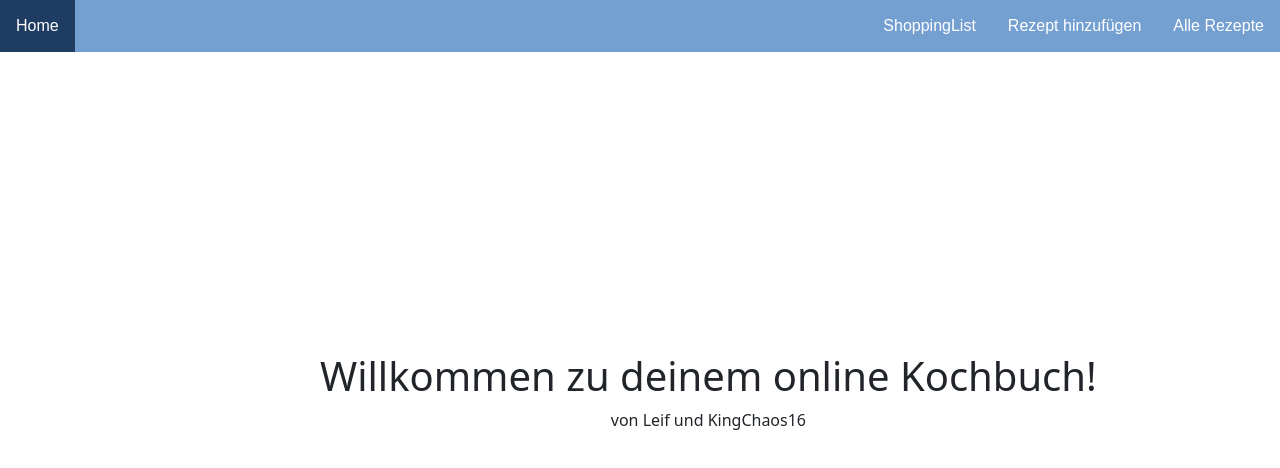
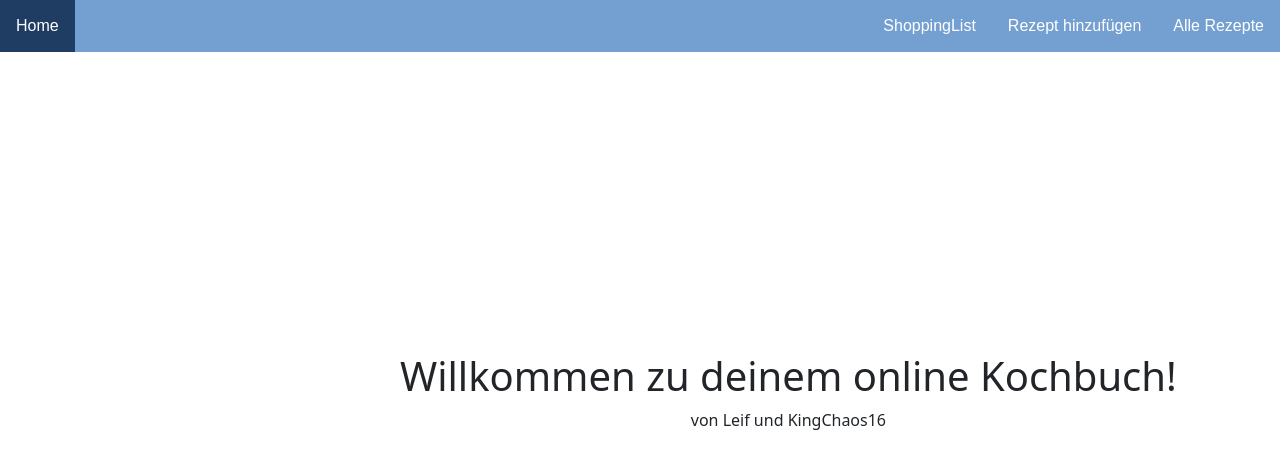
Before and after one commit to Leif007/Frontend-MeinKochbuch, a Vue app in the folder MeinKochbuch/: page / in a window 1280 px wide. Shown: the top 468 px of the page. Built offline with nearby package versions, Linux system fonts and the light colour scheme.

Commit message:
changed styling

```diff
--- a/MeinKochbuch/src/components/Welcome.vue
+++ b/MeinKochbuch/src/components/Welcome.vue
@@ -12,7 +12,7 @@
 <style scoped>
 
 .welcome {
-  padding-left: 40vh;
+  padding-left: 50vh;
   text-align: center;
 
 }
```
